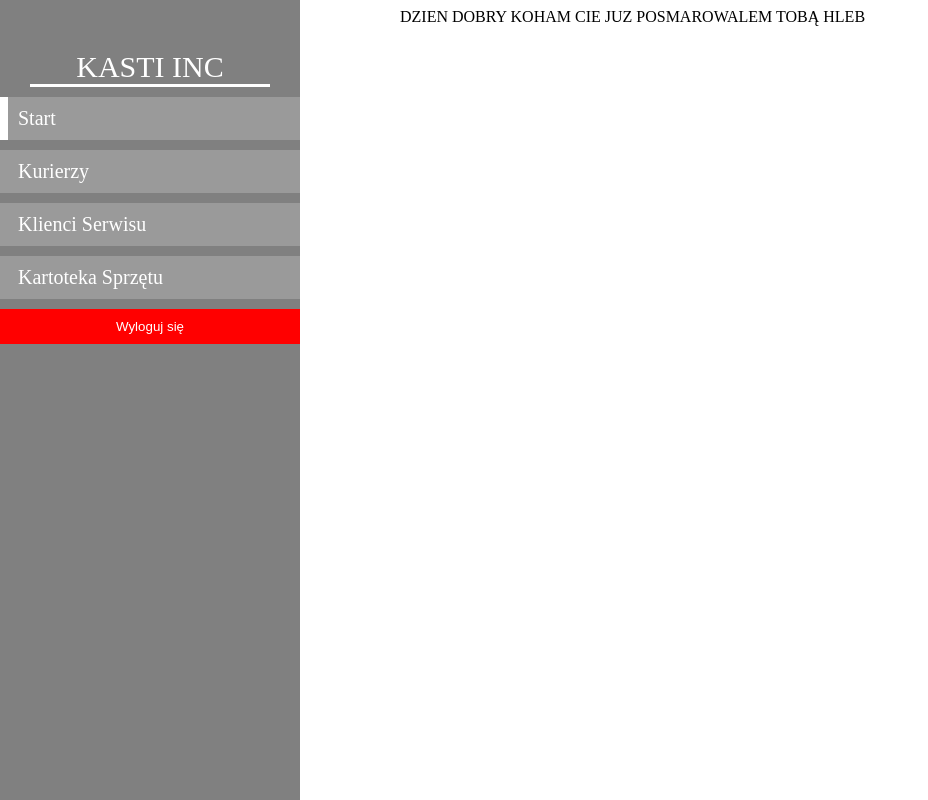
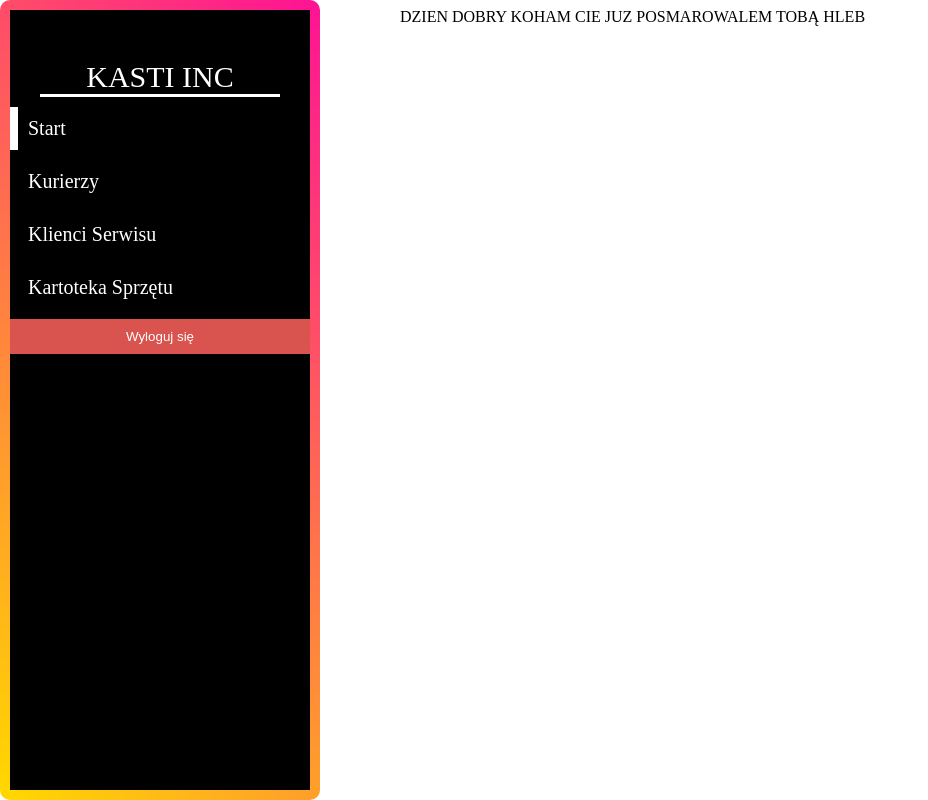
Before and after one commit to rafaeczk/kasti-inc, a PHP site: page /dashboard-start.php in a window 1280 px wide. Shown: the whole page, without its empty margins (0-928 px from the left). Run offline with PHP 8.4, Linux system fonts and the light colour scheme; the visitor is signed in with stand-in values (Sample User, id 1).

Commit message:
side bar i sytyle

```diff
--- a/components/AuthGurad.php
+++ b/components/AuthGurad.php
@@ -3,6 +3,7 @@
 session_start();
 
 if(!isset($_SESSION['userId'])){
+   echo"<style></style>";
     echo "nie jestes zalogowany <a href=log-in.php>zaloguj sie</a>";
     exit();
 }
--- a/components/SideBar.php
+++ b/components/SideBar.php
@@ -35,16 +35,20 @@ function SideBar(string $currentItem)
                 top: 0;
                 bottom: 0;
                 width: 300px;
-                background-color: gray;
-                color: white;
+                background-color: #000;
+                color: #fff;
                 display: flex;
                 flex-direction: column;
                 gap: 10px;
                 padding: 50px 0;
+                border: 10px solid;
+                border-image: linear-gradient(45deg, gold, deeppink) 1;
+                clip-path: inset(0px round 10px);
+                animation: huerotate 6s infinite linear;
+                filter: hue-rotate(360deg);
             }
             #sidebar > .sidebar-item {
-                color: white;
-                background-color: rgb(255, 255, 255, .2);
+                color: #fff;
                 font-size: 20px;
                 padding: 10px;
                 text-decoration: none;
@@ -69,8 +73,8 @@ function SideBar(string $currentItem)
                 display: block;
                 outline: none;
                 border: none;
-                background-color: red;
-                color: white;
+                background-color: #d9534f;
+                color: #fff;
                 width: 100%;
                 padding: 10px;
             }
@@ -91,3 +95,4 @@ function SideBar(string $currentItem)
         </section>
     ";
 }
+?>
--- a/log-in.php
+++ b/log-in.php
@@ -132,6 +132,9 @@ session_start();
             justify-content: flex-start;
             margin-left: 20px;
         }
+        .kurwa{
+            justify-content: center;
+        }
     </style>
 </head>
 <div class="regpal">
@@ -192,6 +195,7 @@ if (isset($_POST["password"], $_POST["login"])) {
         ?>
 
         <main>
+            <div class="kurwa">
             <form action="log-in.php" method="post" <?php if (!$showLogInForm) ?>>
                 <input required type="text" name="login" placeholder='Nazwa'>
                 <input required type="password" name="password" placeholder='Hasło'>
@@ -205,7 +209,7 @@ if (isset($_POST["password"], $_POST["login"])) {
             <div class="register-panel">
                 <p>Nie masz konta? </p>
                 <a href="./register.php"><b>Zarejestruj się</b></a>
-            </div>
+            </div></div>
 </div>
 </main>
 </body>
```
